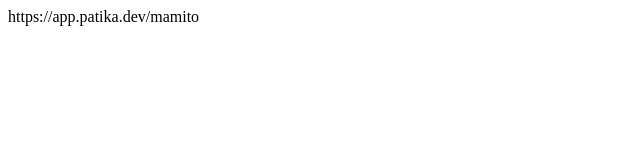
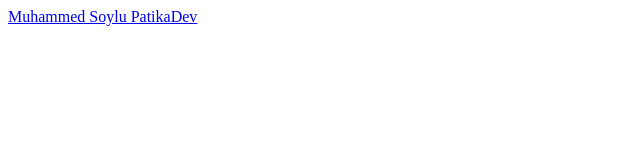
Before and after one commit to MamitoS/kodluyoruzilkrepo, a plain HTML site: page index.html in a window 1280 px wide. Shown: the whole page, without its empty margins (0-640 px from the left). Drawn offline with Linux system fonts and the light colour scheme.

Commit message:
PatikaDev linki eklendi

```diff
--- a/index.html
+++ b/index.html
@@ -1 +1 @@
-<html>https://app.patika.dev/mamito</html>
+<a href="https://app.patika.dev/mamito">Muhammed Soylu PatikaDev</a>
```
